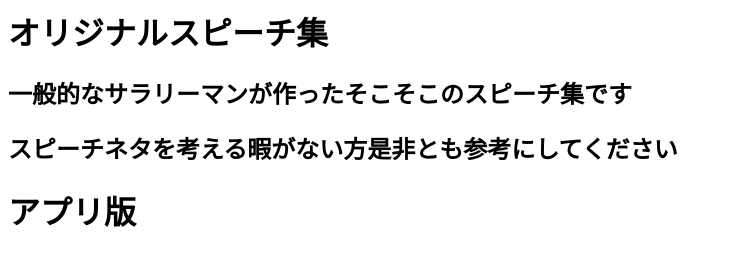
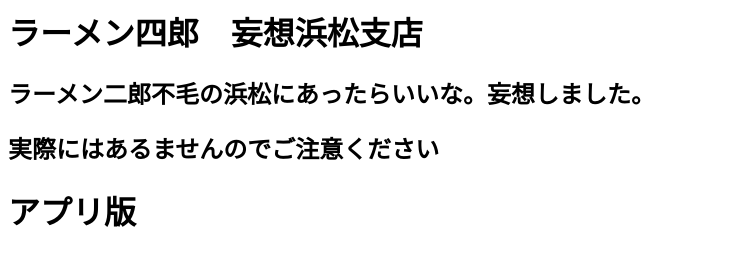
Before and after one commit to ryo3ryo4/github.io, a plain HTML site: page index.html in a window 1280 px wide. Shown: the whole page, without its empty margins (0-731 px from the left). Drawn offline with Linux system fonts and the light colour scheme.

Commit message:
Update index.html

```diff
--- a/index.html
+++ b/index.html
@@ -1,4 +1,4 @@
-<h1>オリジナルスピーチ集</h1>
-<h2>一般的なサラリーマンが作ったそこそこのスピーチ集です</h2>
-<h2>スピーチネタを考える暇がない方是非とも参考にしてください</h2>
+<h1>ラーメン四郎　妄想浜松支店</h1>
+<h2>ラーメン二郎不毛の浜松にあったらいいな。妄想しました。</h2>
+<h2>実際にはあるませんのでご注意ください</h2>
 <h1>アプリ版</h1>
```
